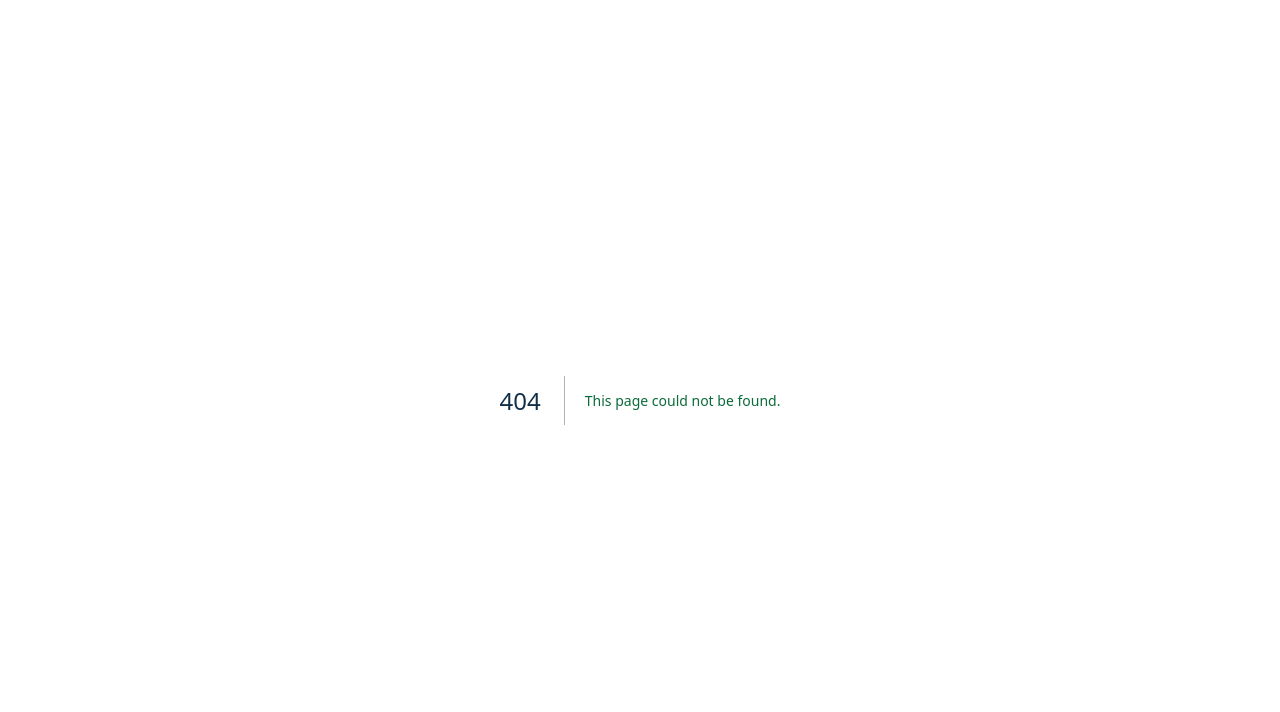
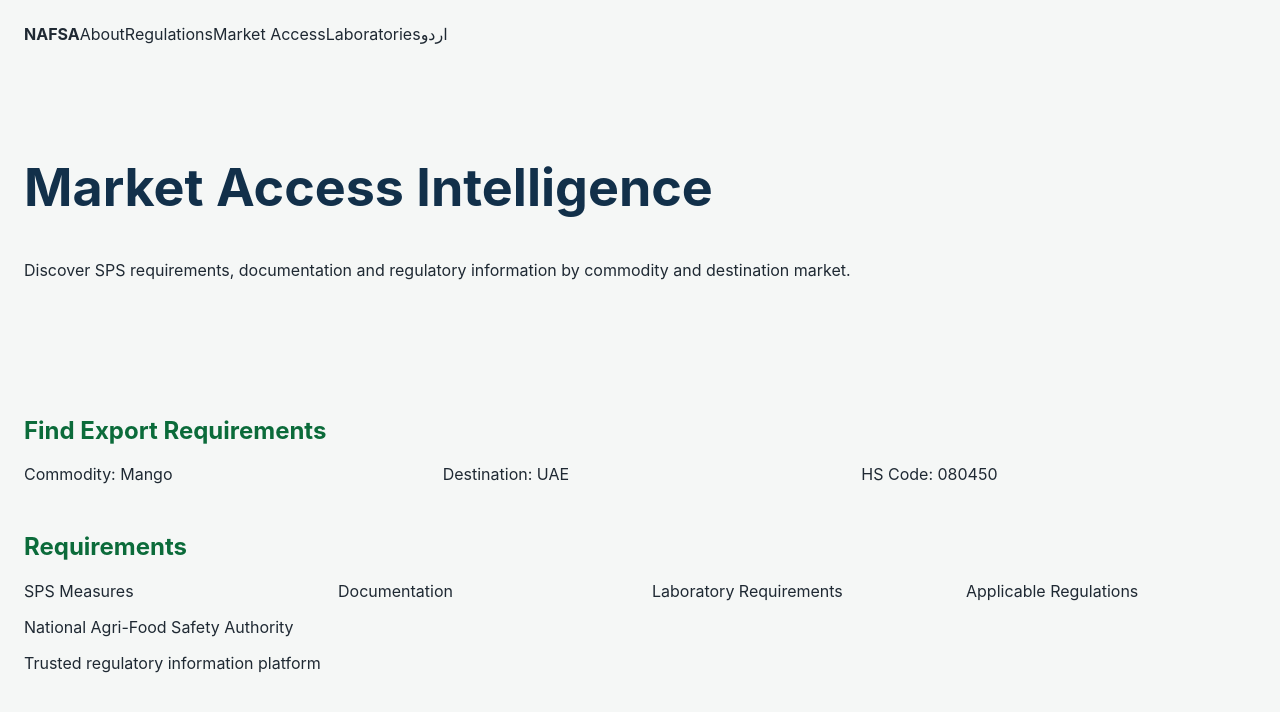
Before and after one commit to waseem99/NAFSA, a Next.js app in the folder prototype/: page /market-access in a window 1280 px wide. Before the commit this address had no page. Shown: the top 712 px of the page. Built offline with nearby package versions, Linux system fonts and the light colour scheme.

Commit message:
Implement Phase 3 market access experience screen

```diff
--- /dev/null
+++ b/prototype/app/market-access/page.tsx
@@ -0,0 +1,32 @@
+import Header from '../../components/Header';
+import Footer from '../../components/layout/Footer';
+
+export default function MarketAccessPage() {
+  return (
+    <main>
+      <Header />
+      <section className="hero">
+        <h1>Market Access Intelligence</h1>
+        <p>Discover SPS requirements, documentation and regulatory information by commodity and destination market.</p>
+      </section>
+      <section>
+        <h2>Find Export Requirements</h2>
+        <div className="grid">
+          <div>Commodity: Mango</div>
+          <div>Destination: UAE</div>
+          <div>HS Code: 080450</div>
+        </div>
+      </section>
+      <section>
+        <h2>Requirements</h2>
+        <div className="grid">
+          <div>SPS Measures</div>
+          <div>Documentation</div>
+          <div>Laboratory Requirements</div>
+          <div>Applicable Regulations</div>
+        </div>
+      </section>
+      <Footer />
+    </main>
+  );
+}
```
